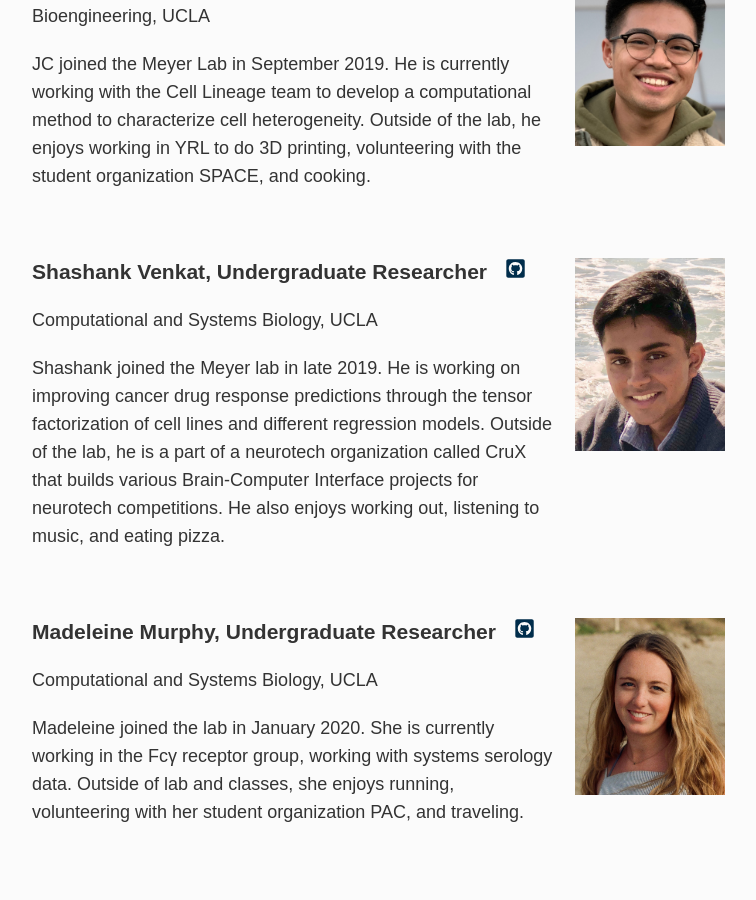
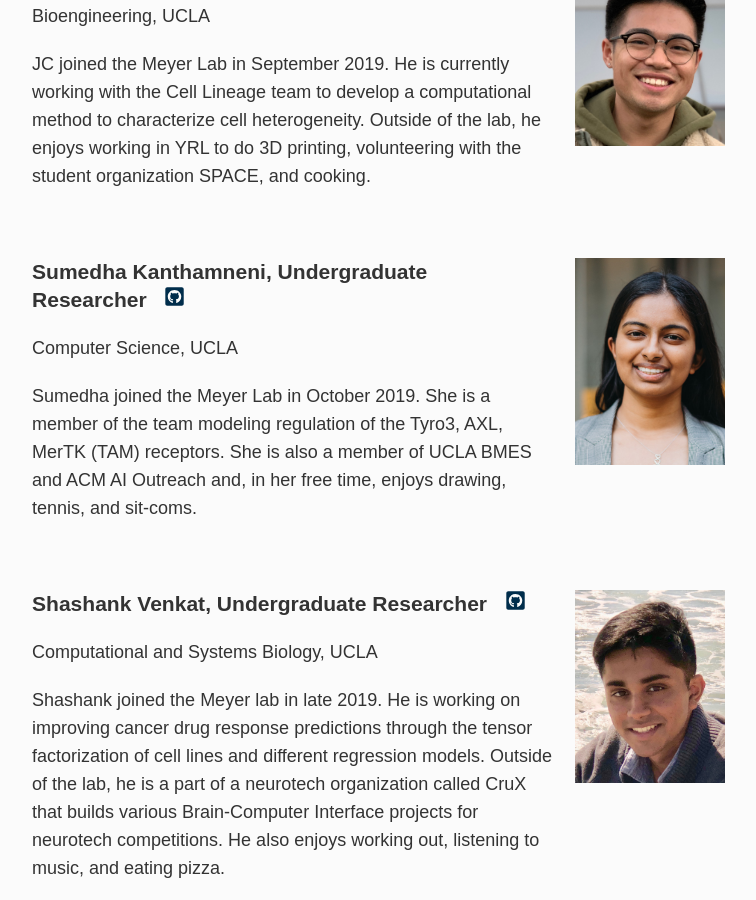
Before and after one commit to meyer-lab/asmlab.org, a Jekyll site: the page built from team/index.md, in a window 1280 px wide and 900 px high, scrolled down 4144 px. Shown: the whole window, without its empty margins (253-1009 px from the left). Built offline with Jekyll 4.4.1, drawn with Linux system fonts in a browser that asks for light colours; some web fonts are replaced.

Commit message:
Update index.md

```diff
--- a/team/index.md
+++ b/team/index.md
@@ -104,6 +104,15 @@ JC joined the Meyer Lab in September 2019. He is currently working with the Cell
 
 <br />
 
+<div class="span_3 right"><img src="/public/photos/sumedhak.jpg" width="150px" alt="Sumedha's picture" /></div>
+
+### Sumedha Kanthamneni, Undergraduate Researcher&nbsp;&nbsp;&nbsp;<a href="https://github.com/sumedha-k"><svg class="svg-icon"><use xlink:href="#fa-github"></use></svg></a>
+Computer Science, UCLA
+
+Sumedha joined the Meyer Lab in October 2019.  She is a member of the team modeling regulation of the Tyro3, AXL, MerTK (TAM) receptors. She is also a member of UCLA BMES and ACM AI Outreach and, in her free time, enjoys drawing, tennis, and sit-coms.
+
+<br />
+
 <div class="span_3 right"><img src="/public/photos/shashank.jpg" width="150px" alt="Shashank's picture" /></div>
 
 ### Shashank Venkat, Undergraduate Researcher&nbsp;&nbsp;&nbsp;<a href="https://github.com/ShashankVenkat918"><svg class="svg-icon"><use xlink:href="#fa-github"></use></svg></a>
```
